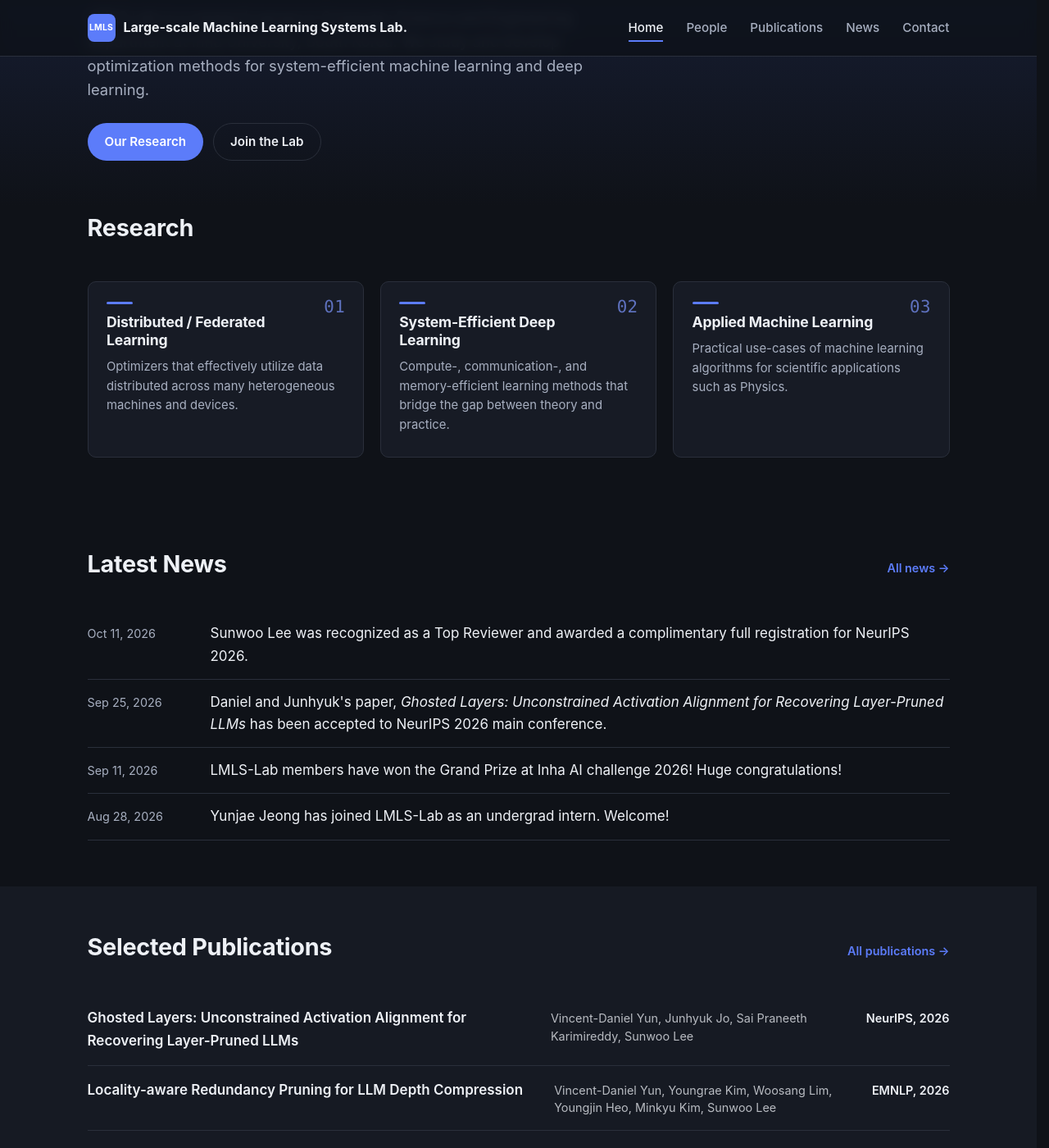
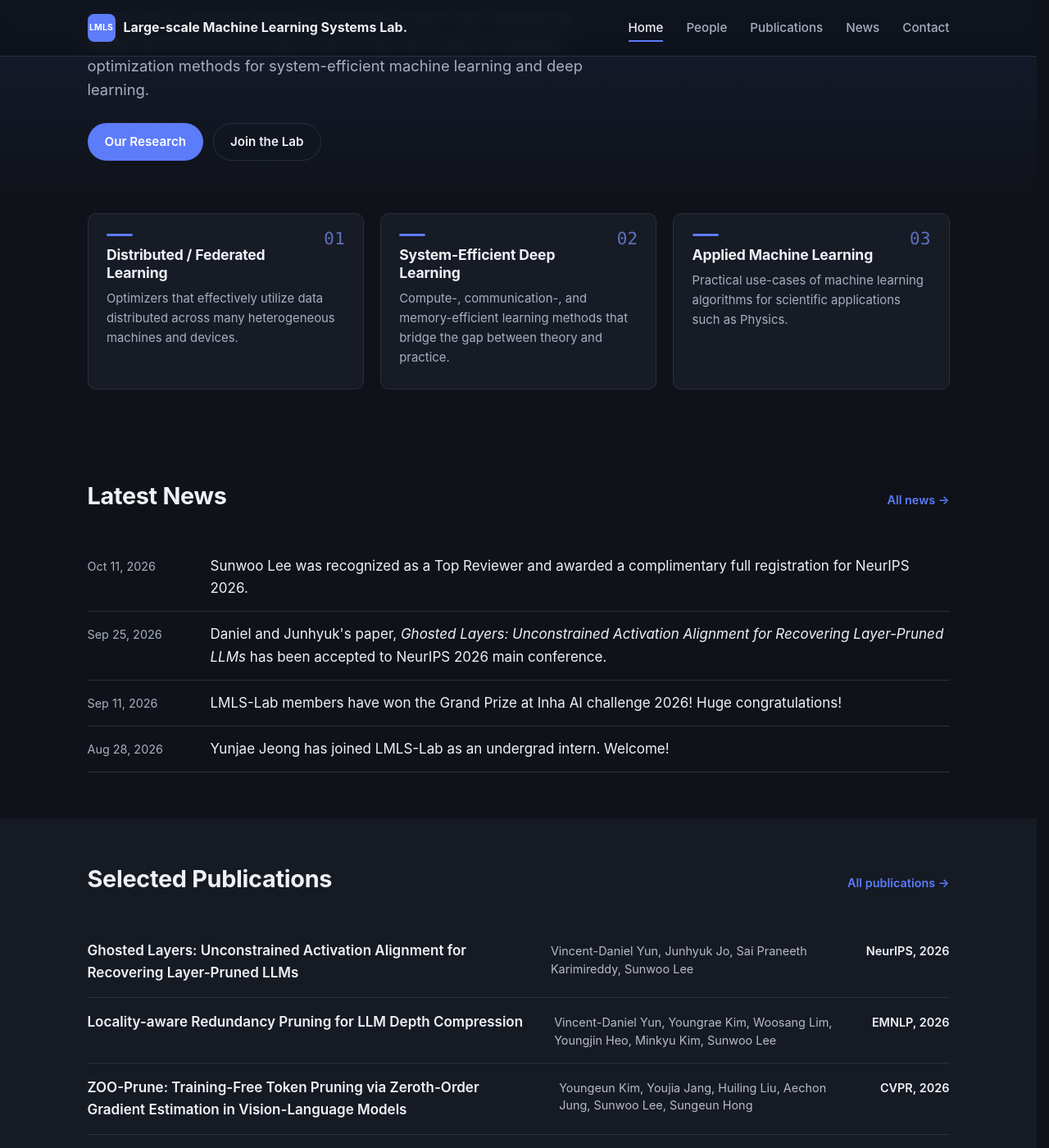
Before and after one commit to LMLS-Lab/lmls-lab.github.io, a Jekyll site: the page built from index.md, in a window 1280 px wide and 1400 px high, scrolled down 237 px. Shown: the whole window at 82% size. Built offline with Jekyll 4.4.1, drawn with Linux system fonts in a browser that asks for light colours.

Commit message:
Updated.

```diff
--- a/_layouts/home.html
+++ b/_layouts/home.html
@@ -20,9 +20,6 @@ layout: default
 {% if page.research_themes and page.research_themes.size > 0 %}
 <section class="section" id="research">
   <div class="wrap">
-    <div class="section__head">
-      <h2>Research</h2>
-    </div>
     <ol class="themes">
       {% for theme in page.research_themes %}
       <li class="themes__item">
--- a/assets/css/style.scss
+++ b/assets/css/style.scss
@@ -678,7 +678,7 @@ img { max-width: 100%; display: block; }
   display: grid;
   grid-template-columns: repeat(3, minmax(0, 1fr));
   gap: 1.25rem;
-  margin: 2rem 0 0;
+  margin: 0;
   padding: 0;
 }
 
```
